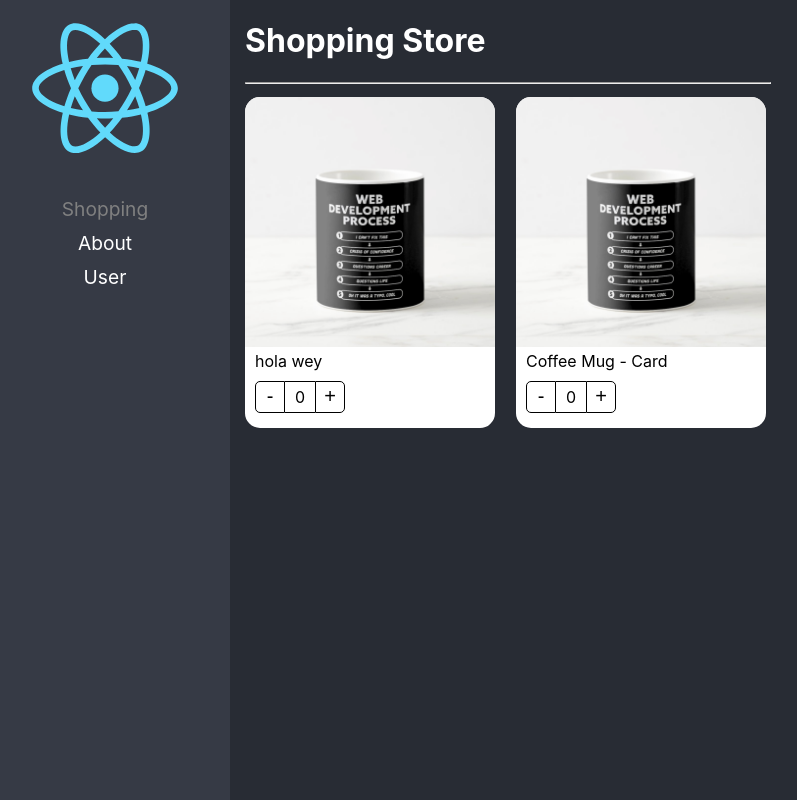
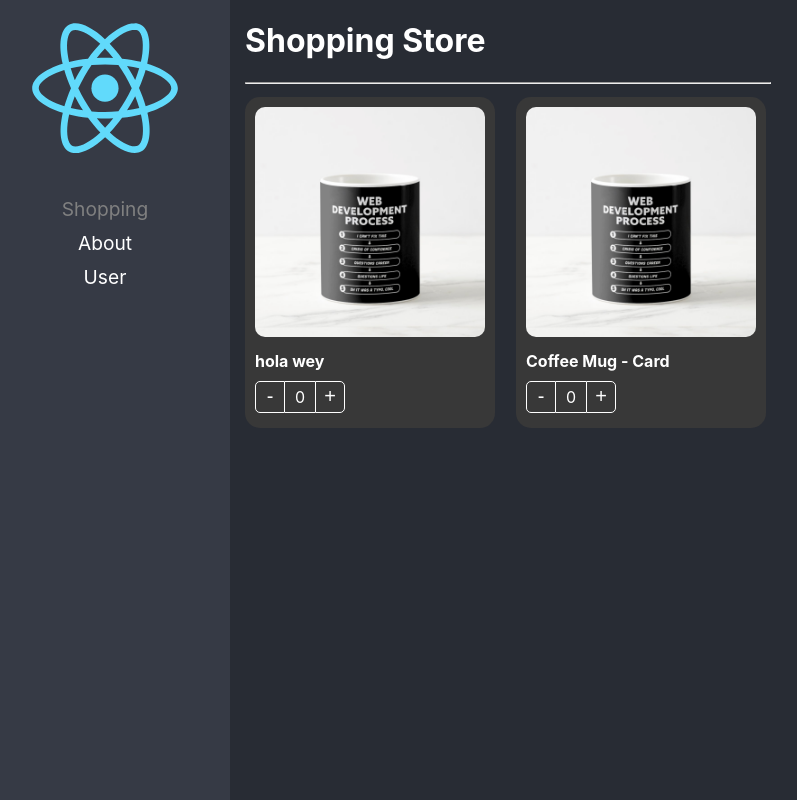
Before and after one commit to PandaDesigner/02-react-app, a React (Create React App) app: page / in a window 1280 px wide. Shown: the whole page, without its empty margins (20-817 px from the left). Built offline with nearby package versions, Linux system fonts and the light colour scheme.

Commit message:
[prfmaestre]: style component listo

```diff
--- a/src/02-component-pattern/components/ProductButtons.tsx
+++ b/src/02-component-pattern/components/ProductButtons.tsx
@@ -1,12 +1,17 @@
-import { useContext } from 'react';
+import { CSSProperties, useContext } from 'react';
 import { ProductContext } from './ProductCard';
 import styles from '../styles/styles.module.css';
 
-export const ProductButtons = () => {
+export interface PropsButtons {
+  className?: string;
+  style?: CSSProperties;
+}
+
+export const ProductButtons = ({ className, style }: PropsButtons) => {
   const { counter, increaseBy } = useContext(ProductContext);
 
   return (
-    <div className={styles.buttonsContainer}>
+    <div className={`${styles.buttonsContainer} ${className}`} style={style}>
       <button className={styles.buttonMinus} onClick={() => increaseBy(-1)}>
         -
       </button>
--- a/src/02-component-pattern/components/ProductCard.tsx
+++ b/src/02-component-pattern/components/ProductCard.tsx
@@ -1,17 +1,26 @@
-import { createContext } from 'react';
+import { CSSProperties, ReactElement, createContext } from 'react';
 import { useProduct } from '../hooks/useProduct';
 import styles from '../styles/styles.module.css';
 
-import {
-  ProductCardProps,
-  ProductContextProps,
-} from '../interfaces/interfaces';
+import { Product, ProductContextProps } from '../interfaces/interfaces';
 
 export const ProductContext = createContext({} as ProductContextProps);
 
 const { Provider } = ProductContext;
 
-export const ProductCard = ({ children, product }: ProductCardProps) => {
+export interface ProductCardProps {
+  product: Product;
+  children?: ReactElement | ReactElement[];
+  className?: string;
+  style?: CSSProperties;
+}
+
+export const ProductCard = ({
+  children,
+  product,
+  className,
+  style,
+}: ProductCardProps) => {
   const { counter, increaseBy } = useProduct();
   return (
     <Provider
@@ -21,7 +30,9 @@ export const ProductCard = ({ children, product }: ProductCardProps) => {
         product,
       }}
     >
-      <div className={styles.productCard}>{children}</div>
+      <div className={`${styles.productCard} ${className}`} style={style}>
+        {children}
+      </div>
     </Provider>
   );
 };
--- a/src/02-component-pattern/components/ProductImage.tsx
+++ b/src/02-component-pattern/components/ProductImage.tsx
@@ -1,9 +1,15 @@
-import { useContext } from 'react';
+import { CSSProperties, useContext } from 'react';
 import { ProductContext } from './ProductCard';
 import noImage from '../assets/no-image.jpg';
 import styles from '../styles/styles.module.css';
 
-export const ProductImage = ({ imgs = '' }) => {
+export interface PropsImage {
+  imgs?: string;
+  className?: string;
+  style?: CSSProperties;
+}
+
+export const ProductImage = ({ imgs = '', className, style }: PropsImage) => {
   const { product } = useContext(ProductContext);
 
   let imgToShow: string;
@@ -18,6 +24,11 @@ export const ProductImage = ({ imgs = '' }) => {
 
   return (
     // eslint-disable-next-line jsx-a11y/img-redundant-alt
-    <img className={styles.productImg} src={imgToShow} alt='Prooduct Image' />
+    <img
+      className={`${styles.productImg} ${className}`}
+      src={imgToShow}
+      alt='Prooduct Image'
+      style={style}
+    />
   );
 };
--- a/src/02-component-pattern/components/ProductTitle.tsx
+++ b/src/02-component-pattern/components/ProductTitle.tsx
@@ -1,12 +1,18 @@
-import { useContext } from 'react';
+import { CSSProperties, useContext } from 'react';
 import styles from '../styles/styles.module.css';
 import { ProductContext } from './ProductCard';
 
-export const ProductTitle = ({ title }: { title?: string }) => {
+export interface PropsTitle {
+  title?: string;
+  className?: string;
+  style?: CSSProperties;
+}
+
+export const ProductTitle = ({ title, className, style }: PropsTitle) => {
   const { product } = useContext(ProductContext);
 
   return (
-    <span className={styles.productDescription}>
+    <span className={`${styles.productDescription} ${className}`} style={style}>
       {title ? title : product.title}
     </span>
   );
--- a/src/02-component-pattern/components/index.ts
+++ b/src/02-component-pattern/components/index.ts
@@ -2,12 +2,13 @@ import { ProductCard as ProductCardHOC } from './ProductCard';
 import { ProductTitle } from './ProductTitle';
 import { ProductImage } from './ProductImage';
 import { ProductButtons } from './ProductButtons';
+import { ProductCardHOCProps } from '../interfaces/interfaces';
 
 export * from './ProductImage';
 export * from './ProductTitle';
 export * from './ProductButtons';
 
-export const ProductCard = Object.assign(ProductCardHOC, {
+export const ProductCard: ProductCardHOCProps = Object.assign(ProductCardHOC, {
   Title: ProductTitle,
   Image: ProductImage,
   Buttons: ProductButtons,
--- a/src/02-component-pattern/pages/ShoppingPages.tsx
+++ b/src/02-component-pattern/pages/ShoppingPages.tsx
@@ -4,6 +4,8 @@ import {
   ProductTitle,
   ProductCard,
 } from '../components';
+
+import '../styles/custom-styles.css';
 
 const product = {
   id: '1',
@@ -24,15 +26,15 @@ export const ShoppingPages = () => {
           gap: '1rem',
         }}
       >
-        <ProductCard product={product}>
-          <ProductCard.Image imgs='' />
-          <ProductCard.Title title='hola wey' />
-          <ProductCard.Buttons />
+        <ProductCard product={product} className='bg-dark text-white'>
+          <ProductCard.Image imgs='' className='custom-image' />
+          <ProductCard.Title title='hola wey' className='text-bold' />
+          <ProductCard.Buttons className='custom-buttons' />
         </ProductCard>
-        <ProductCard product={product}>
-          <ProductImage />
-          <ProductTitle />
-          <ProductButtons />
+        <ProductCard product={product} className='bg-dark text-white'>
+          <ProductImage className='custom-image' />
+          <ProductTitle className='text-bold' />
+          <ProductButtons className='custom-buttons' />
         </ProductCard>
       </div>
     </div>
--- /dev/null
+++ b/src/02-component-pattern/styles/custom-styles.css
@@ -0,0 +1,23 @@
+.bg-dark {
+  background-color: rgb(56, 56, 56);
+}
+
+.text-white {
+  color: white;
+}
+
+.text-bold {
+  font-weight: bold;
+}
+
+.custom-image {
+  border-radius: 20px;
+  padding: 10px;
+  width: calc(100% - 20px);
+}
+
+.custom-buttons button,
+.custom-buttons div {
+  color: white;
+  border-color: white;
+}
```
Also changed, not shown: src/02-component-pattern/interfaces/interfaces.ts (+5 -9 lines).
